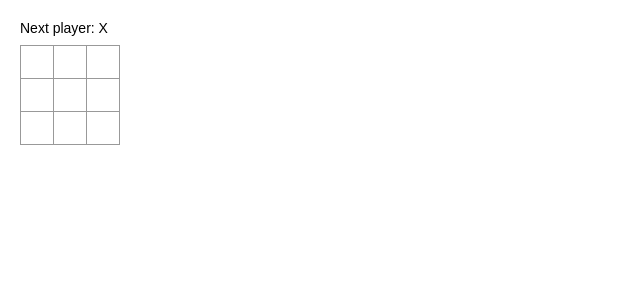
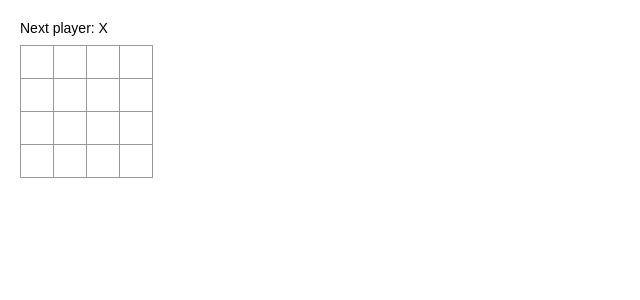
Before and after one commit to Alebarmor/TFG, a React (Create React App) app: page / in a window 1280 px wide. Shown: the top 300 px of the page, without its empty margins (0-640 px from the left). Built offline with nearby package versions, Linux system fonts and the light colour scheme.

Commit message:
TIPOS INICIALES
Se han introducido como interfaces los primeros tipos a usar. Están sujetos a cambios radicales.

```diff
--- a/src/orchard.tsx
+++ b/src/orchard.tsx
@@ -1,5 +1,33 @@
 import React from 'react';
 import './index.css';
+
+enum Rotation {
+  Up = 1,
+  Right,
+  Down,
+  Left,
+}
+
+enum Color {
+  Red = 1,
+  Purple,
+  Yellow,
+}
+
+interface Card {
+  id: number
+  img: string
+  xpos: number[]
+  ypos: number[]
+  rotation: Rotation
+  tree: Tree[]
+}
+
+interface Tree {
+  id: number
+  color: Color
+  die?: number // Dado (opcional)
+}
 
 class Square extends React.Component {
     render() {
@@ -26,16 +54,25 @@ class Square extends React.Component {
             {this.renderSquare(0)}
             {this.renderSquare(1)}
             {this.renderSquare(2)}
+            {this.renderSquare(3)}
           </div>
           <div className="board-row">
-            {this.renderSquare(3)}
             {this.renderSquare(4)}
             {this.renderSquare(5)}
+            {this.renderSquare(6)}
+            {this.renderSquare(7)}
           </div>
           <div className="board-row">
-            {this.renderSquare(6)}
-            {this.renderSquare(7)}
             {this.renderSquare(8)}
+            {this.renderSquare(9)}
+            {this.renderSquare(10)}
+            {this.renderSquare(11)}
+          </div>
+          <div className="board-row">
+            {this.renderSquare(12)}
+            {this.renderSquare(13)}
+            {this.renderSquare(14)}
+            {this.renderSquare(15)}
           </div>
         </div>
       );
```
